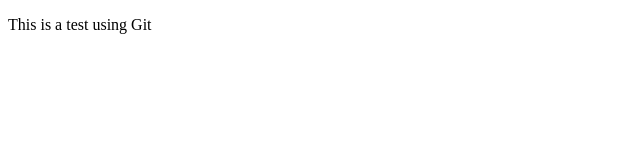
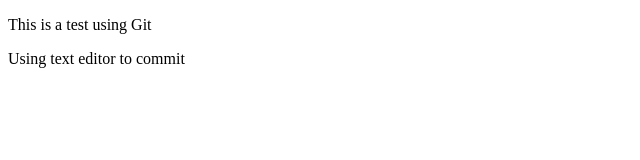
Before and after one commit to sunedi/Myappsample, a plain HTML site: page index.html in a window 1280 px wide. Shown: the whole page, without its empty margins (0-640 px from the left). Drawn offline with Linux system fonts and the light colour scheme.

Commit message:
Used sublime text to add comment and commit

```diff
--- a/index.html
+++ b/index.html
@@ -5,5 +5,6 @@
 </head>
 <body>
 	<p>This is a test using Git</p>
+	<p>Using text editor to commit</p>
 </body>
 </html>
```
